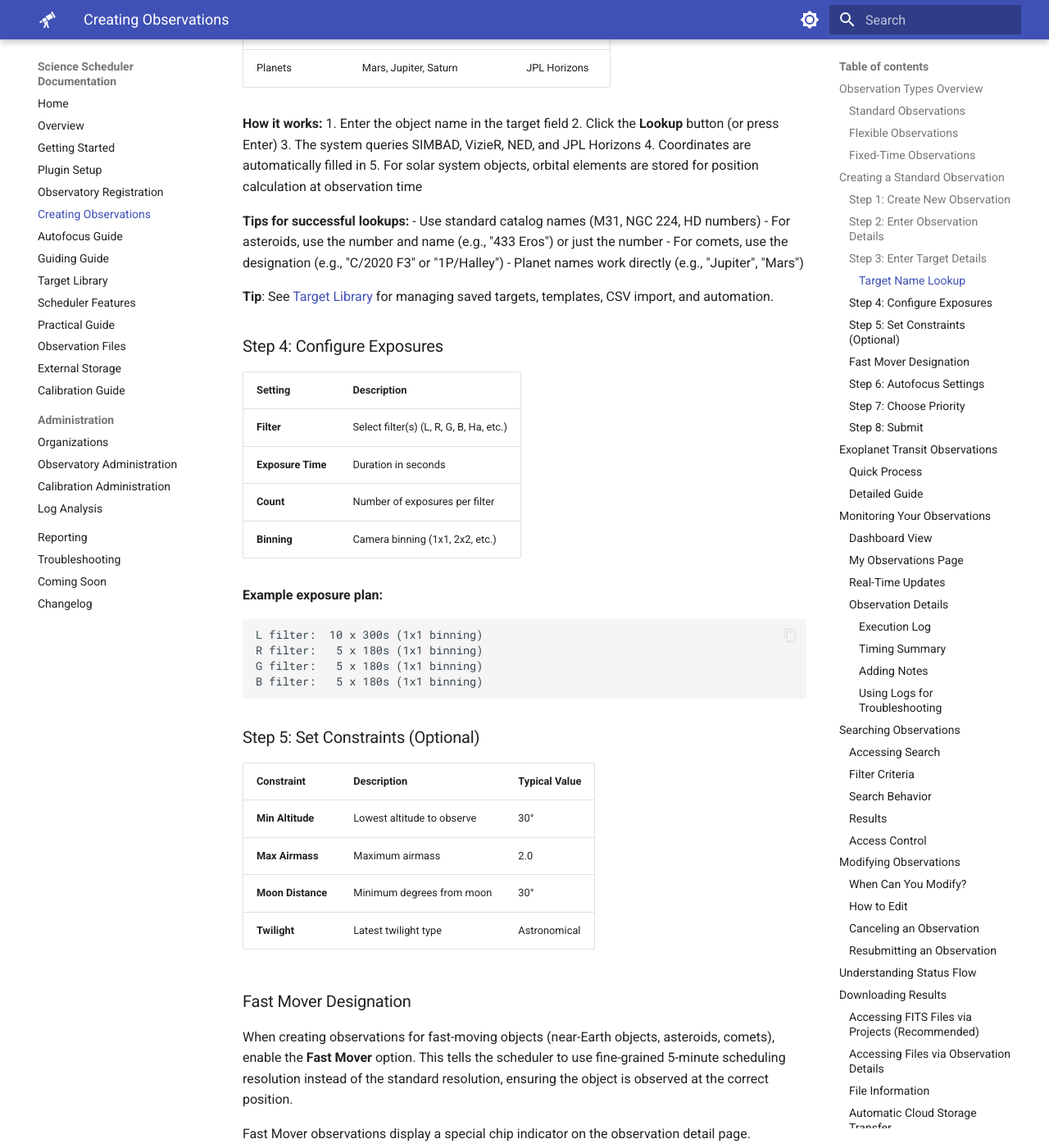
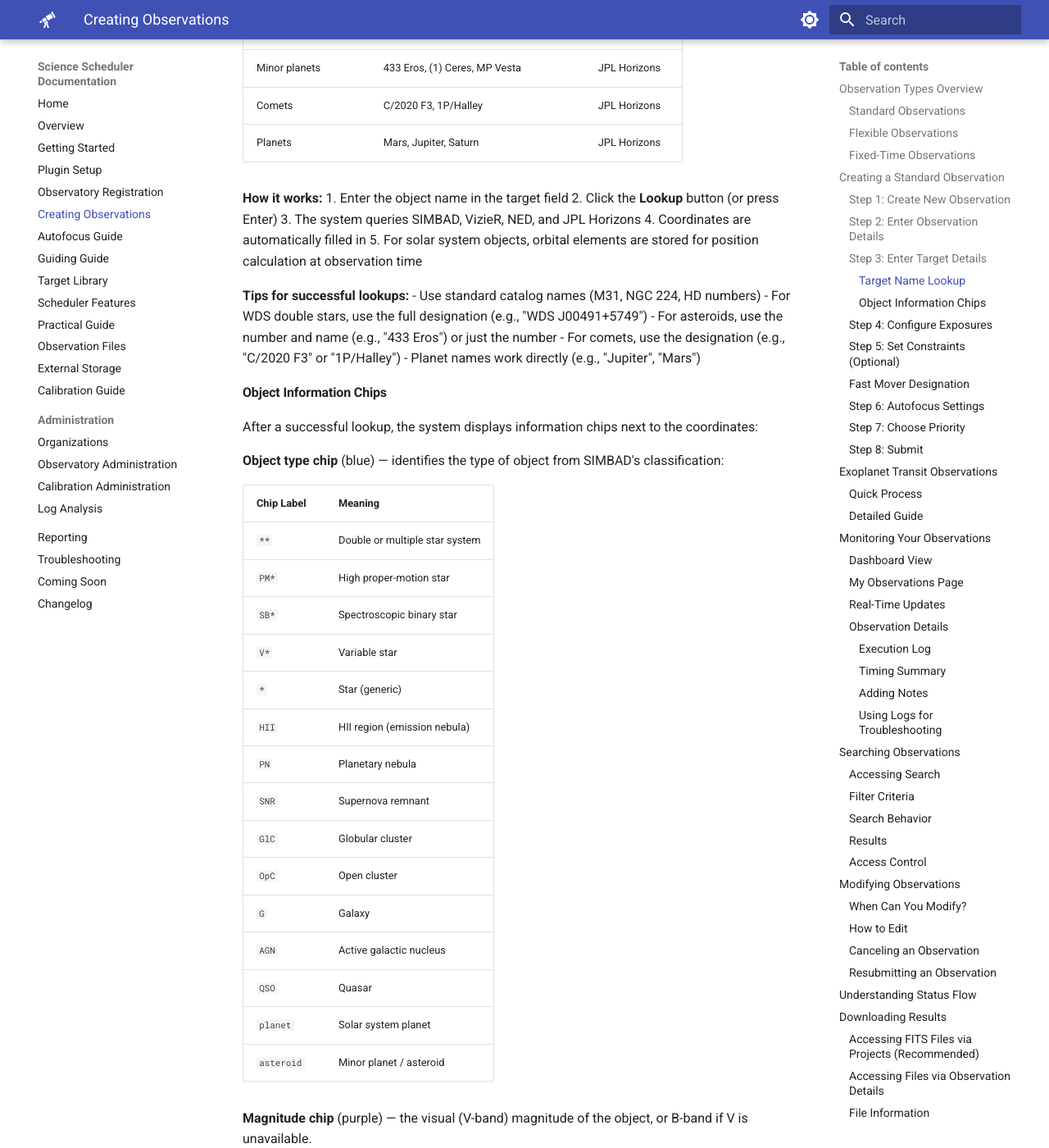
Before and after one commit to First-Light-Systems/nina-scheduler-docs, an MkDocs documentation site: the page built from docs/CREATING_OBSERVATIONS.md, in a window 1280 px wide and 1400 px high, scrolled down 2752 px. Shown: the whole window at 82% size. Built offline with MkDocs 1.6.1 and Material for MkDocs 9.7.7, drawn with Linux system fonts in a browser that asks for light colours; some of the changed text lies outside the part shown.

Commit message:
Document WDS catalog support and object information chips
- Add WDS and CCDM double star catalogs to supported object types
- Add variable stars to supported types
- Add Object Information Chips section explaining type, magnitude,
  and spectral type chips with SIMBAD classification codes
- Update Target Library to mention WDS and link to chip reference

Co-Authored-By: Claude Opus 4.6 <noreply@anthropic.com>

```diff
--- a/docs/CREATING_OBSERVATIONS.md
+++ b/docs/CREATING_OBSERVATIONS.md
@@ -78,7 +78,9 @@ Instead of entering coordinates manually, you can use the **target lookup** feat
 |-------------|----------|---------------|
 | Deep-sky objects | M31, NGC 7000, IC 1396 | SIMBAD |
 | Stars | Vega, Betelgeuse, HD 209458 | SIMBAD |
+| Double/multiple stars | WDS J00491+5749, CCDM J14396-6050 | SIMBAD |
 | Galaxies | NGC 4565, Andromeda | SIMBAD, NED |
+| Variable stars | RR Lyrae, Delta Cephei | SIMBAD |
 | Minor planets | 433 Eros, (1) Ceres, MP Vesta | JPL Horizons |
 | Comets | C/2020 F3, 1P/Halley | JPL Horizons |
 | Planets | Mars, Jupiter, Saturn | JPL Horizons |
@@ -92,9 +94,38 @@ Instead of entering coordinates manually, you can use the **target lookup** feat
 
 **Tips for successful lookups:**
 - Use standard catalog names (M31, NGC 224, HD numbers)
+- For WDS double stars, use the full designation (e.g., "WDS J00491+5749")
 - For asteroids, use the number and name (e.g., "433 Eros") or just the number
 - For comets, use the designation (e.g., "C/2020 F3" or "1P/Halley")
 - Planet names work directly (e.g., "Jupiter", "Mars")
+
+#### Object Information Chips
+
+After a successful lookup, the system displays information chips next to the coordinates:
+
+**Object type chip** (blue) — identifies the type of object from SIMBAD's classification:
+
+| Chip Label | Meaning |
+|------------|---------|
+| `**` | Double or multiple star system |
+| `PM*` | High proper-motion star |
+| `SB*` | Spectroscopic binary star |
+| `V*` | Variable star |
+| `*` | Star (generic) |
+| `HII` | HII region (emission nebula) |
+| `PN` | Planetary nebula |
+| `SNR` | Supernova remnant |
+| `GlC` | Globular cluster |
+| `OpC` | Open cluster |
+| `G` | Galaxy |
+| `AGN` | Active galactic nucleus |
+| `QSO` | Quasar |
+| `planet` | Solar system planet |
+| `asteroid` | Minor planet / asteroid |
+
+**Magnitude chip** (purple) — the visual (V-band) magnitude of the object, or B-band if V is unavailable.
+
+**Spectral type chip** (light blue) — the stellar spectral classification (e.g., "G2V", "K1V", "M5.5Ve") when available.
 
 **Tip**: See [Target Library](TARGET_LIBRARY.md) for managing saved targets, templates, CSV import, and automation.
 
```
Also changed, not shown: docs/TARGET_LIBRARY.md (+3 -1 lines).
